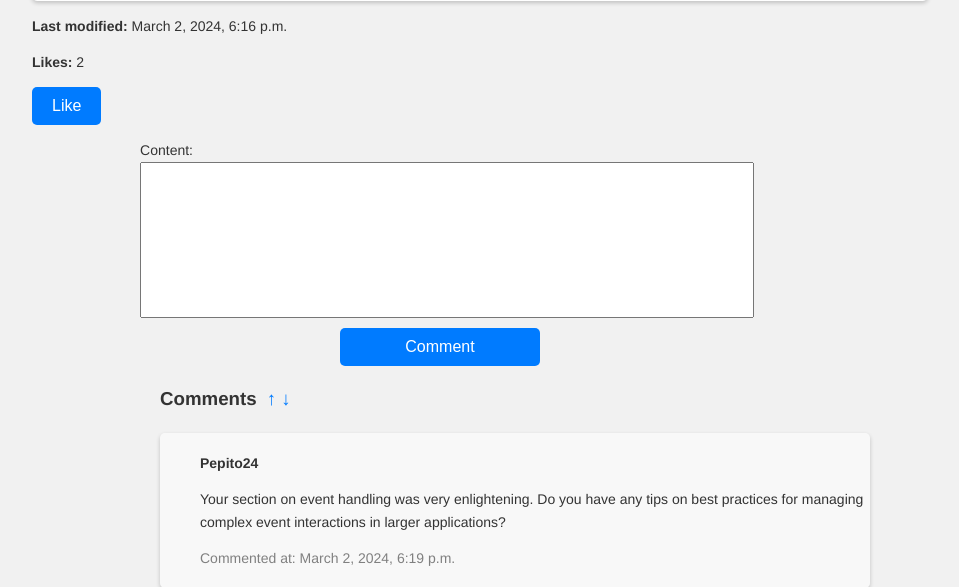
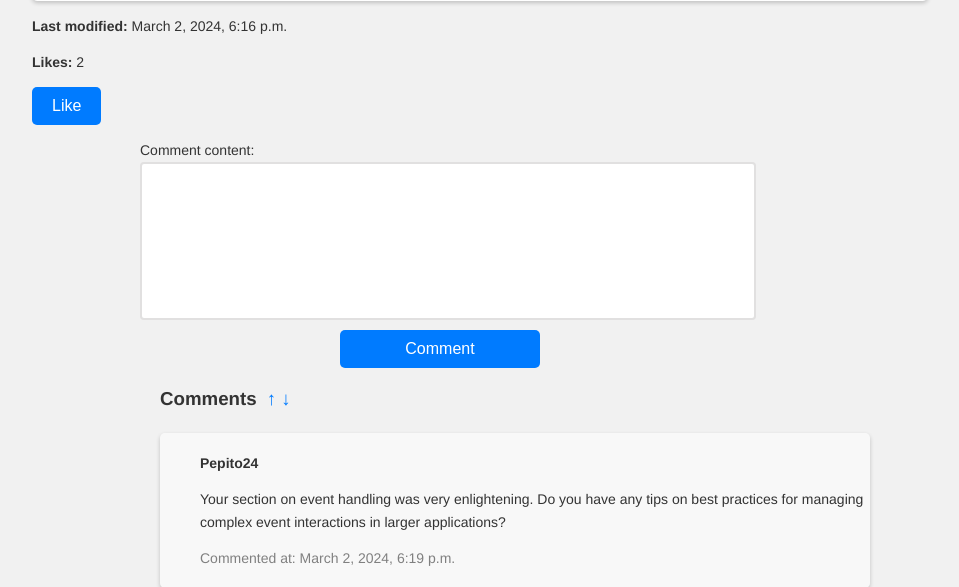
Before and after one commit to Aniol0012/MDP-Activity1, a Django app: page /post/7/ in a window 1280 px wide. Shown: the part 793-1380 px from the top of the page, without its empty margins (160-1119 px from the left). Run offline with Django 5.2, Linux system fonts and the light colour scheme; data comes from the database, SQL or seed files in the repository.

Commit message:
style: renamed post & comment label

```diff
--- a/posts/forms.py
+++ b/posts/forms.py
@@ -6,6 +6,9 @@ from django.contrib.auth.forms import UserCreationForm
 
 class CommentForm(forms.ModelForm):
     """Form to create a new comment."""
+    content = forms.CharField(widget=forms.Textarea(attrs={'class': 'comment-input'}),
+                              label='Comment content'
+                              )
 
     class Meta:
         model = Comment
@@ -14,6 +17,10 @@ class CommentForm(forms.ModelForm):
 
 class PostForm(forms.ModelForm):
     """Form to create a new post."""
+    content = forms.CharField(widget=forms.Textarea(
+        attrs={'class': 'content-style'}),
+        label='Post content'
+    )
 
     class Meta:
         model = Post
--- a/static/posts/style.css
+++ b/static/posts/style.css
@@ -28,7 +28,7 @@
   --input-padding-y: 0.75rem;
   --input-padding-x: 1.5rem;
   --input-font-size: 1rem;
-  --input-border-radius: 0.25rem;
+  --input-border-radius: 5px;
   --input-border-color: #ced4da;
   --input-border-color-focus: #80bdff;
   --input-box-shadow-focus: 0 0 0 0.2rem rgba(0, 123, 255, 0.25);
@@ -121,7 +121,7 @@ p {
   border: 1px solid #7c7575;
   /*margin-bottom: 20px;*/
   padding: 20px;
-  border-radius: 5px;
+  border-radius: var(--input-border-radius);
   box-shadow: 0 2px 4px rgba(0, 0, 0, 0.1);
   max-width: 800px;
   margin-left: 25%;
@@ -163,14 +163,14 @@ p {
 }
 
 #detail-post-content {
-  border-radius: 5px;
+  border-radius: var(--input-border-radius);
   box-shadow: 0 2px 4px rgba(0, 0, 0, 0.2);
   padding: 20px;
   background-color: #ffffff;
 }
 
 .comment {
-  border-radius: 5px;
+  border-radius: var(--input-border-radius);
   box-shadow: 0 2px 4px rgba(0, 0, 0, 0.2);
   padding: 5px;
   max-width: 700px;
@@ -427,3 +427,15 @@ td {
   font-weight: bold;
   position: absolute;
 }
+
+.content-style {
+    width: 200%;
+    height: 300px;
+    border: 2px solid rgba(196, 194, 194, 0.5);
+    border-radius: var(--btn-border-radius);
+}
+
+.comment-input {
+  border: 2px solid rgba(196, 194, 194, 0.5);
+  border-radius: var(--btn-border-radius);
+}
```
